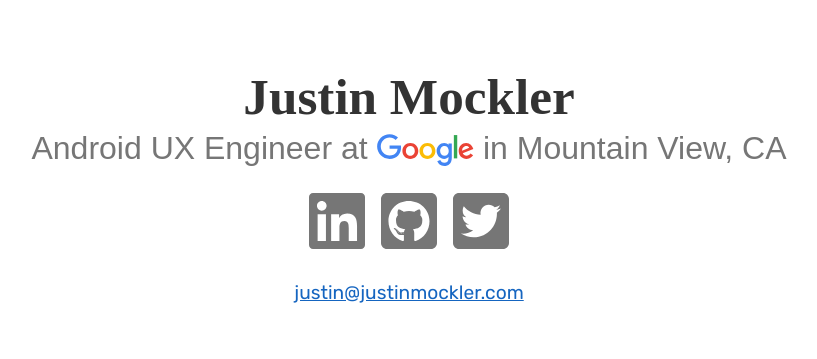
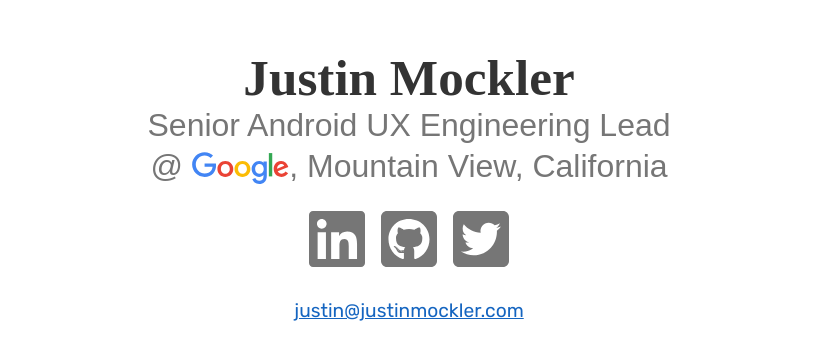
Before and after one commit to JustinMockler/justinmockler.github.io, a plain HTML site: page index.html in a window 1280 px wide. Shown: the part 215-574 px from the top of the page, without its empty margins (231-1048 px from the left). Drawn offline with Linux system fonts and the light colour scheme; a web font is replaced by a local one.

Commit message:
Update title

```diff
--- a/index.html
+++ b/index.html
@@ -71,7 +71,10 @@
   <body>
     <div class="container">
       <div class="name">Justin Mockler</div>
-      <div class="title">Android UX Engineer at <img src="logo_google.svg" height="33" alt="Google Logo" /> in Mountain View, CA</div>
+      <div class="title">
+        Senior Android UX Engineering Lead<br>
+        @ <img src="logo_google.svg" height="33" alt="Google Logo" />, Mountain View, California
+      </div>
       <div class="social">
         <a href="https://www.linkedin.com/in/justinmockler">
           <i class="fab fa-linkedin"></i>
```
